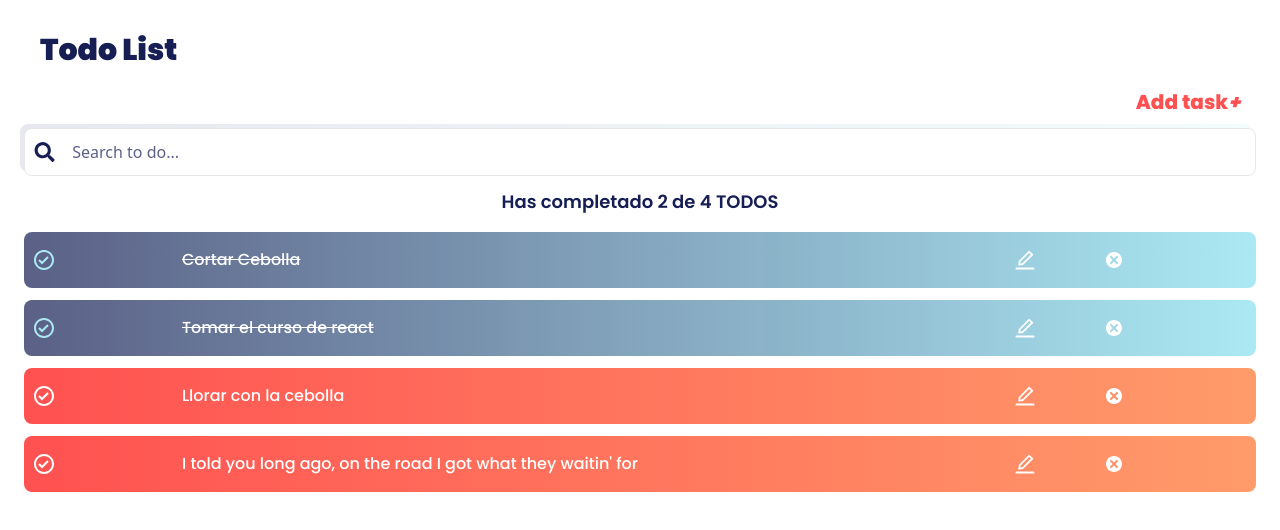
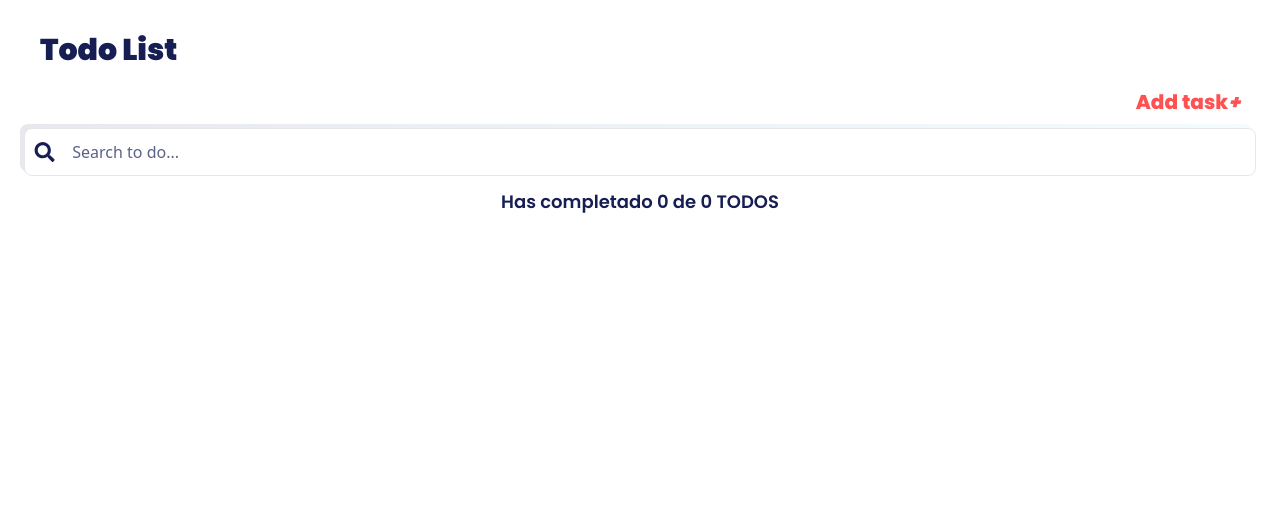
Before and after one commit to JosephMSS/curso-de-introduccion-a-react, a React (Create React App) app: page / in a window 1280 px wide. Shown: the top 530 px of the page. Built offline with nearby package versions, Linux system fonts and the light colour scheme.

Commit message:
Custom hook for localStorage

```diff
--- a/src/App.js
+++ b/src/App.js
@@ -1,9 +1,9 @@
 import React from "react";
-import { ListTodoUI } from "./pages/ListTodo/ListTodoUI";
+import { ListTodo } from "./pages/ListTodo/ListTodo";
 function App() {
   return (
     <>
-      <ListTodoUI />
+      <ListTodo />
     </>
   );
 }
--- a/src/pages/ListTodo/ListTodo.js
+++ b/src/pages/ListTodo/ListTodo.js
@@ -1,45 +1,89 @@
-import { Title } from "../../components/Title";
-import { TodoCounter } from "../../components/TodoCounter";
-import { TodoSearch } from "../../components/TodoSearch";
-import { TodoList } from "../../components/TodoList";
-import { TodoItem } from "../../components/TodoItem";
-import { CreateTodoButton } from "../../components/CreateTodoButton";
-function ListTodo({
-  searchValue,
-  setSearchValue,
-  searchedTodos,
-  todoCompleted,
-  todoTotal,
-  onComplete,
-  onDelete,
-}) {
+import { useState } from "react";
+import { ListTodoUI } from "./ListTodoUI";
+const useLocalStorage = (itemName, initialValue) => {
+  const localStorageItem = localStorage.getItem(itemName);
+  let parsedItem;
+  if (!localStorageItem) {
+    localStorage.setItem(itemName, JSON.stringify(initialValue));
+    parsedItem = initialValue;
+  } else {
+    parsedItem = JSON.parse(localStorageItem);
+  }
+  const [item, setItem] = useState(parsedItem);
+  const saveItem = (newItem) => {
+    const stringifyItem = JSON.stringify(newItem);
+    localStorage.setItem(itemName, stringifyItem);
+    setItem(newItem);
+  };
+  return [item, saveItem];
+};
+
+function ListTodo() {
+  // const todoListDefault = [
+  //   {
+  //     id: 1,
+  //     text: "Cortar Cebolla",
+  //     completed: true,
+  //   },
+  //   {
+  //     id: 2,
+  //     text: "Tomar el curso de react",
+  //     completed: true,
+  //   },
+  //   {
+  //     id: 3,
+  //     text: "Llorar con la cebolla",
+  //     completed: false,
+  //   },
+  //   {
+  //     id: 4,
+  //     text: "I told you long ago, on the road I got what they waitin' for",
+  //     completed: false,
+  //   },
+  // ];
+  const [searchValue, setSearchValue] = useState("");
+  const [todoList, setTodoList] = useLocalStorage("TODO_V1", []);
+  const todoCompleted = todoList.filter((todo) => !!todo.completed).length;
+  const todoTotal = todoList.length;
+  let searchedTodos = [];
+  if (!searchValue.length >= 1) {
+    searchedTodos = todoList;
+  } else {
+    searchedTodos = todoList.filter((todo) => {
+      const todoText = todo.text.toLocaleLowerCase();
+      const searchText = searchValue.toLocaleLowerCase();
+      return todoText.includes(searchText);
+    });
+  }
+  const onComplete = (id) => {
+    const index = todoList.findIndex((todo) => todo.id === id);
+    if (index !== -1) {
+      const todo = todoList[index];
+      const newTodoList = [...todoList];
+      todo.completed = !todo.completed;
+      newTodoList[index] = todo;
+      setTodoList(newTodoList);
+    }
+  };
+  const onDelete = (id) => {
+    const index = todoList.findIndex((todo) => todo.id === id);
+    if (index !== -1) {
+      const newTodoList = [...todoList];
+      newTodoList.splice(index, 1);
+      setTodoList(newTodoList);
+    }
+  };
   return (
     <>
-      <Title title="Todo List" />
-      <CreateTodoButton label="Add task" />
-      <TodoSearch
-        id="searchInput"
-        placeholder="Search to do..."
+      <ListTodoUI
         searchValue={searchValue}
         setSearchValue={setSearchValue}
+        searchedTodos={searchedTodos}
+        todoCompleted={todoCompleted}
+        todoTotal={todoTotal}
+        onComplete={onComplete}
+        onDelete={onDelete}
       />
-      <TodoCounter todoCompleted={todoCompleted} todoTotal={todoTotal} />
-      <TodoList>
-        {searchedTodos.map((todo) => (
-          <TodoItem
-            text={todo.text}
-            id={todo.id}
-            key={todo.id}
-            completed={todo.completed}
-            onComplete={() => {
-              onComplete(todo.id);
-            }}
-            onDelete={() => {
-              onDelete(todo.id);
-            }}
-          />
-        ))}
-      </TodoList>
     </>
   );
 }
--- a/src/pages/ListTodo/ListTodoUI.js
+++ b/src/pages/ListTodo/ListTodoUI.js
@@ -1,71 +1,45 @@
-import { useState } from "react";
-import { ListTodo } from "./ListTodo";
-function ListTodoUI() {
-  const todoListDefault = [
-    {
-      id: 1,
-      text: "Cortar Cebolla",
-      completed: true,
-    },
-    {
-      id: 2,
-      text: "Tomar el curso de react",
-      completed: true,
-    },
-    {
-      id: 3,
-      text: "Llorar con la cebolla",
-      completed: false,
-    },
-    {
-      id: 4,
-      text: "I told you long ago, on the road I got what they waitin' for",
-      completed: false,
-    },
-  ];
-  const [searchValue, setSearchValue] = useState("");
-  const [todoList, setTodoList] = useState(todoListDefault);
-  const todoCompleted = todoList.filter((todo) => !!todo.completed).length;
-  const todoTotal = todoList.length;
-  let searchedTodos = [];
-  if (!searchValue.length >= 1) {
-    searchedTodos = todoList;
-  } else {
-    searchedTodos = todoList.filter((todo) => {
-      const todoText = todo.text.toLocaleLowerCase();
-      const searchText = searchValue.toLocaleLowerCase();
-      return todoText.includes(searchText);
-    });
-  }
-  const onComplete = (id) => {
-    const index = todoList.findIndex((todo) => todo.id === id);
-    if (index !== -1) {
-      const todo = todoList[index];
-      const newTodoList = [...todoList];
-      todo.completed = !todo.completed;
-      newTodoList[index] = todo;
-      setTodoList(newTodoList);
-    }
-  };
-  const onDelete = (id) => {
-    const index = todoList.findIndex((todo) => todo.id === id);
-    if (index !== -1) {
-      const newTodoList = [...todoList];
-      newTodoList.splice(index, 1);
-      setTodoList(newTodoList);
-    }
-  };
+import { Title } from "../../components/Title";
+import { TodoCounter } from "../../components/TodoCounter";
+import { TodoSearch } from "../../components/TodoSearch";
+import { TodoList } from "../../components/TodoList";
+import { TodoItem } from "../../components/TodoItem";
+import { CreateTodoButton } from "../../components/CreateTodoButton";
+function ListTodoUI({
+  searchValue,
+  setSearchValue,
+  searchedTodos,
+  todoCompleted,
+  todoTotal,
+  onComplete,
+  onDelete,
+}) {
   return (
     <>
-      <ListTodo
+      <Title title="Todo List" />
+      <CreateTodoButton label="Add task" />
+      <TodoSearch
+        id="searchInput"
+        placeholder="Search to do..."
         searchValue={searchValue}
         setSearchValue={setSearchValue}
-        searchedTodos={searchedTodos}
-        todoCompleted={todoCompleted}
-        todoTotal={todoTotal}
-        onComplete={onComplete}
-        onDelete={onDelete}
       />
+      <TodoCounter todoCompleted={todoCompleted} todoTotal={todoTotal} />
+      <TodoList>
+        {searchedTodos.map((todo) => (
+          <TodoItem
+            text={todo.text}
+            id={todo.id}
+            key={todo.id}
+            completed={todo.completed}
+            onComplete={() => {
+              onComplete(todo.id);
+            }}
+            onDelete={() => {
+              onDelete(todo.id);
+            }}
+          />
+        ))}
+      </TodoList>
     </>
   );
 }
```
